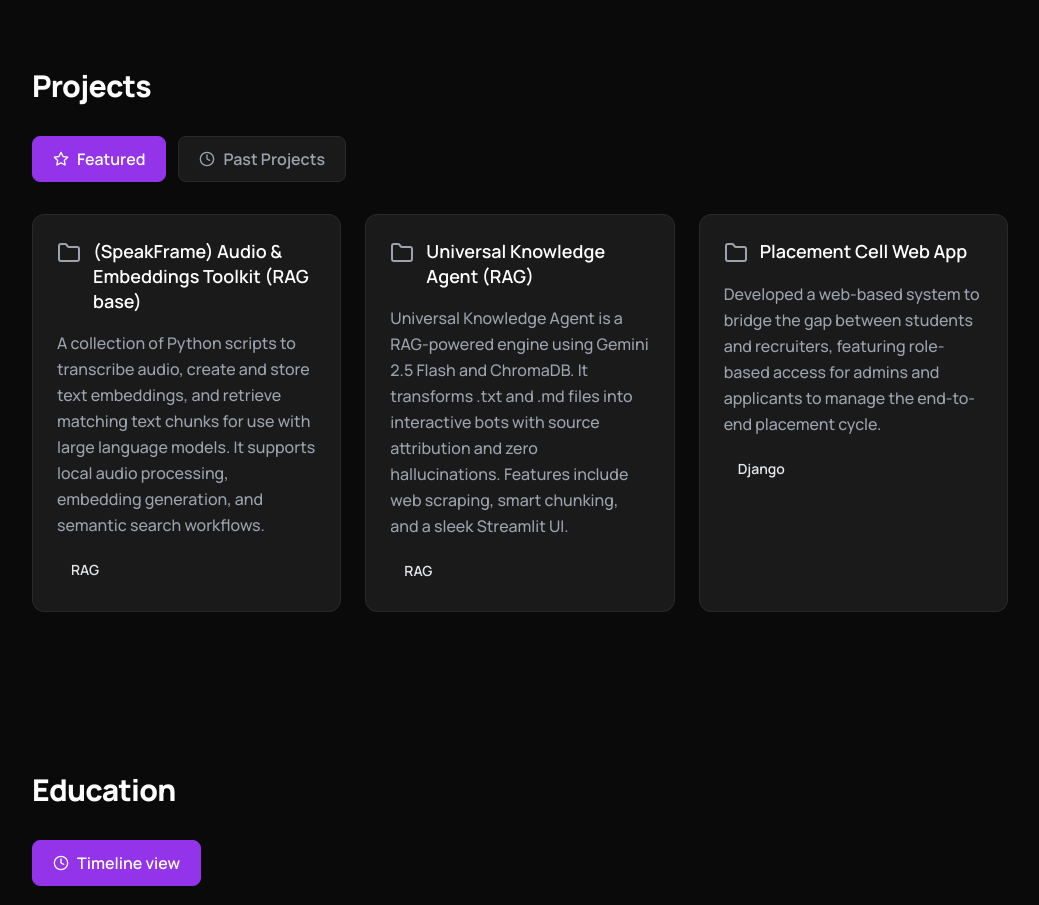
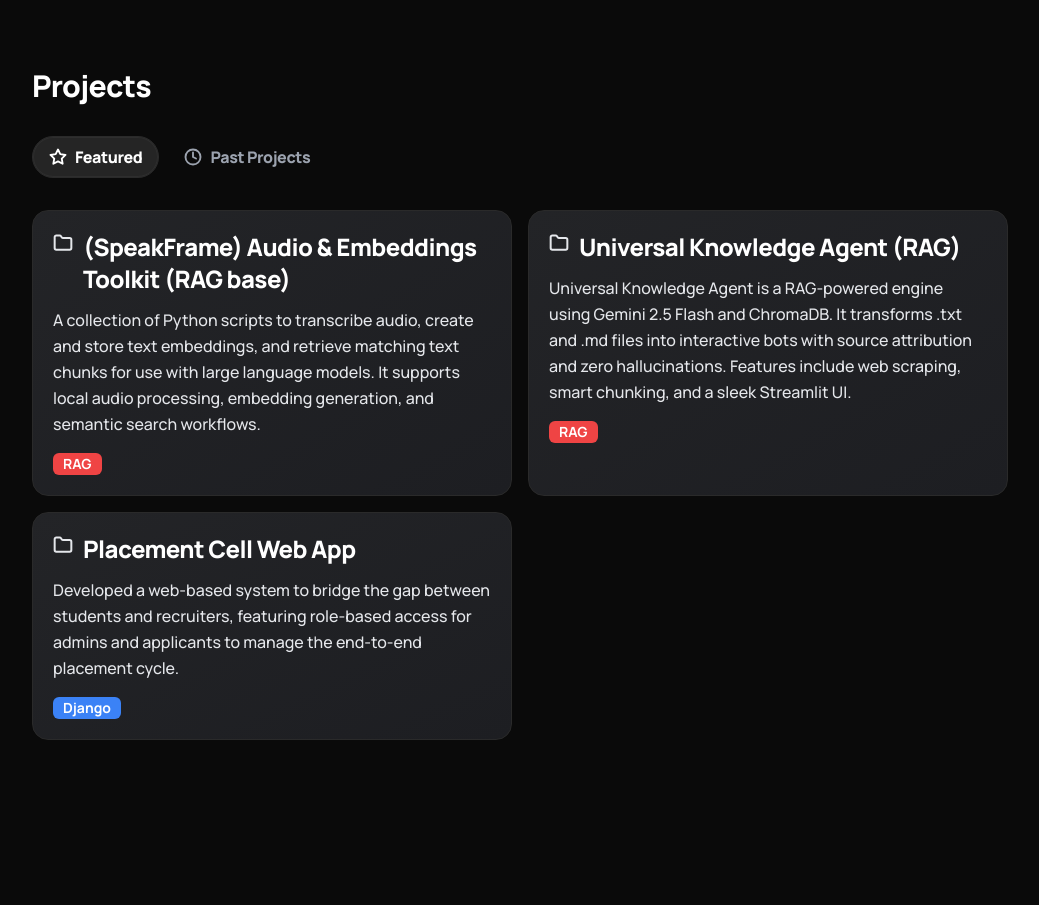
Before and after one commit to MrRohitJD/Portfolio-o.2, a Next.js app: page / in a window 1280 px wide. Shown: the part 1120-2025 px from the top of the page, without its empty margins (120-1159 px from the left). Built offline with nearby package versions, Linux system fonts and the light colour scheme.

Commit message:
feat: enhance Projects component with dynamic tab rendering and improved styling

```diff
--- a/components/Projects.jsx
+++ b/components/Projects.jsx
@@ -36,6 +36,10 @@ const projectsData = {
 
 export default function Projects() {
   const [activeTab, setActiveTab] = useState('featured')
+  const tabItems = [
+    { key: 'featured', label: 'Featured', icon: Star },
+    { key: 'past', label: 'Past Projects', icon: Clock },
+  ]
 
   return (
     <section className="py-20">
@@ -43,37 +47,42 @@ export default function Projects() {
         <h2 className="section-title">Projects</h2>
 
         {/* Tabs */}
-        <div className="flex flex-wrap gap-3 mb-8">
-          <button
-            onClick={() => setActiveTab('featured')}
-            className={`tab-btn ${activeTab === 'featured' ? 'active' : ''}`}
-          >
-            <Star className="w-4 h-4" />
-            Featured
-          </button>
-          <button
-            onClick={() => setActiveTab('past')}
-            className={`tab-btn ${activeTab === 'past' ? 'active' : ''}`}
-          >
-            <Clock className="w-4 h-4" />
-            Past Projects
-          </button>
+        <div className="flex flex-wrap gap-2 mb-8">
+          {tabItems.map((tab) => {
+            const Icon = tab.icon
+            const isActive = activeTab === tab.key
+
+            return (
+              <button
+                key={tab.key}
+                onClick={() => setActiveTab(tab.key)}
+                className={`inline-flex items-center gap-2 rounded-full px-4 py-2 font-bold leading-none transition-all duration-500 ease-out ${
+                  isActive
+                    ? 'bg-dark-lighter text-white border border-dark-border shadow-[inset_0_0_0_1px_rgba(255,255,255,0.04)]'
+                    : 'text-gray-text border border-transparent hover:text-gray-light'
+                }`}
+              >
+                <Icon className="w-[18px] h-[18px]" strokeWidth={2.5} />
+                <span className="text-base font-extrabold tracking-tight">{tab.label}</span>
+              </button>
+            )
+          })}
         </div>
 
         {/* Projects Grid */}
-        <div className="grid grid-cols-1 lg:grid-cols-2 xl:grid-cols-3 gap-6">
+        <div key={activeTab} className="animate-skills-tab-in grid grid-cols-1 md:grid-cols-2 gap-4">
           {projectsData[activeTab].map((project, index) => (
-            <div key={index} className="card p-6">
+            <div key={index} className="rounded-2xl border border-dark-border bg-gradient-to-br from-[#232427] to-[#1d1e22] p-5">
               {/* Header */}
-              <div className="flex items-start gap-3 mb-4">
-                <Folder className="w-6 h-6 text-gray-text flex-shrink-0 mt-0.5" />
-                <h3 className="text-lg font-semibold text-white leading-snug">
+              <div className="flex items-start gap-2.5 mb-3">
+                <Folder className="w-5 h-5 text-gray-200 flex-shrink-0 mt-0.5" strokeWidth={2.4} />
+                <h3 className="text-xl md:text-2xl font-extrabold text-white leading-snug tracking-tight">
                   {project.title}
                 </h3>
               </div>
 
               {/* Description */}
-              <p className="text-gray-text text-base leading-relaxed mb-4">
+              <p className="text-gray-light text-base leading-relaxed mb-4">
                 {project.description}
               </p>
 
@@ -82,7 +91,11 @@ export default function Projects() {
                 {project.tags.map((tag, tagIndex) => (
                   <span
                     key={tagIndex}
-                    className={`tag tag-${project.tagType}`}
+                    className={`inline-flex items-center rounded-md px-2.5 py-1 text-sm font-bold leading-none ${
+                      project.tagType === 'django'
+                        ? 'bg-blue-500 text-white'
+                        : 'bg-red-500 text-white'
+                    }`}
                   >
                     {tag}
                   </span>
```
